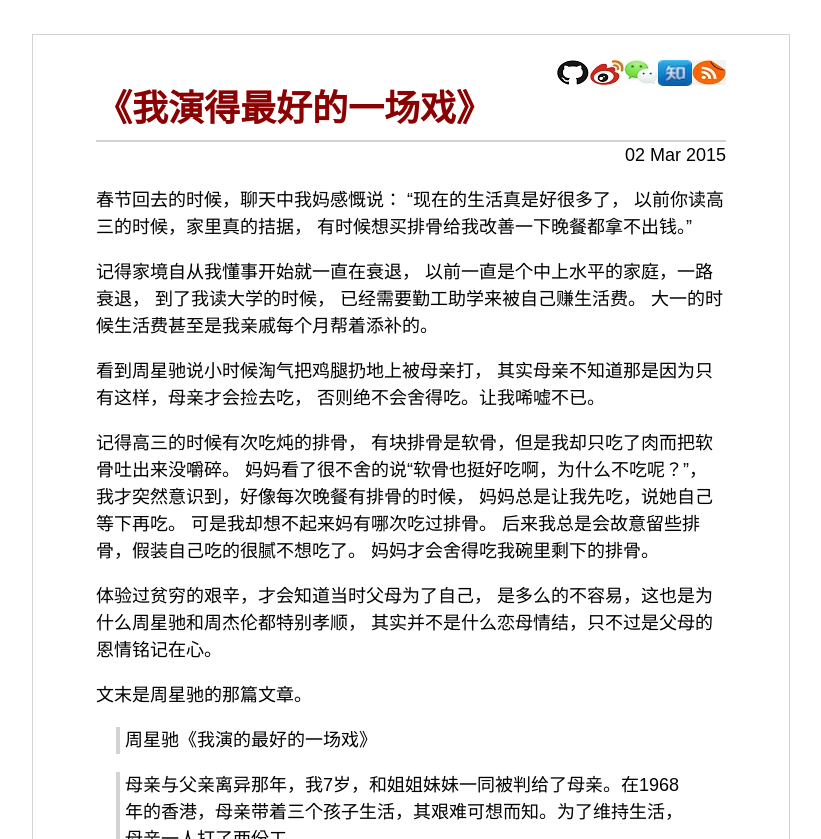
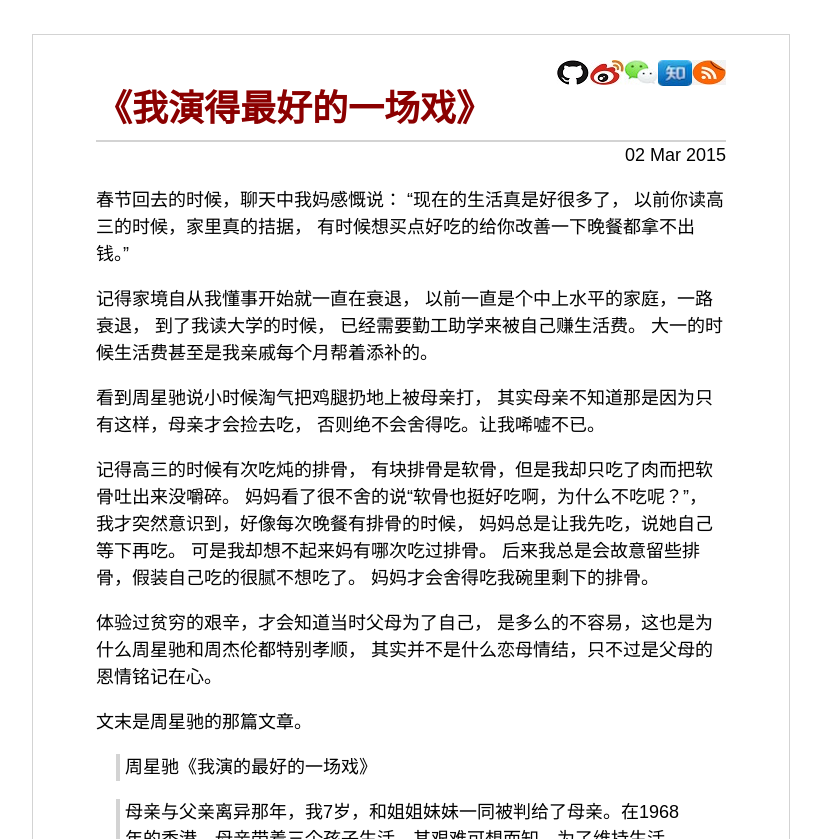
Before and after one commit to yanyiwu/blog, a Jekyll site: the page built from _posts/2015-03-02-the-best-show.markdown, in a window 1280 px wide and 900 px high, cut to the strip 61-900 px from the top of the window. Shown: the whole strip, without its empty margins (229-1050 px from the left). Built offline with Jekyll 4.4.1, drawn with Linux system fonts in a browser that asks for light colours; Markdown is read by kramdown in place of the engine named in the settings; comment, search, counter and statistics services are not loaded.

Commit message:
wrongly written

```diff
--- a/_posts/2015-03-02-the-best-show.markdown
+++ b/_posts/2015-03-02-the-best-show.markdown
@@ -9,7 +9,7 @@ category: life
 春节回去的时候，聊天中我妈感慨说：
 “现在的生活真是好很多了，
 以前你读高三的时候，家里真的拮据，
-有时候想买排骨给我改善一下晚餐都拿不出钱。”
+有时候想买点好吃的给你改善一下晚餐都拿不出钱。”
 
 记得家境自从我懂事开始就一直在衰退，
 以前一直是个中上水平的家庭，一路衰退，
```
